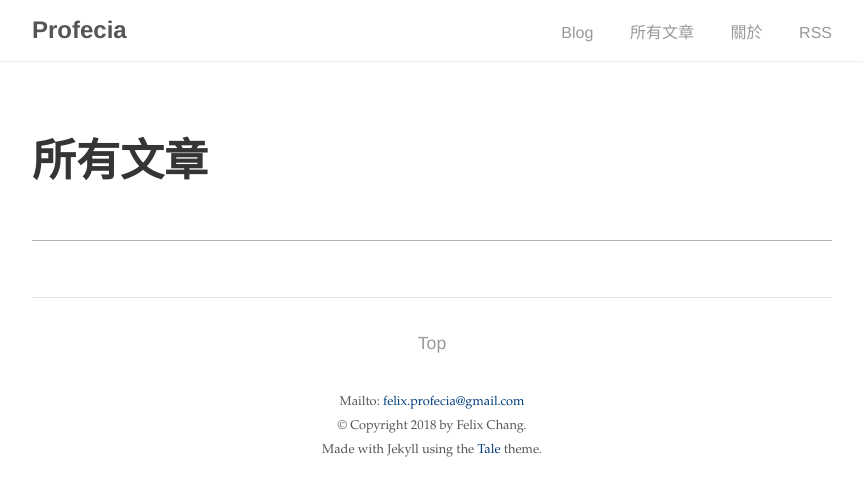
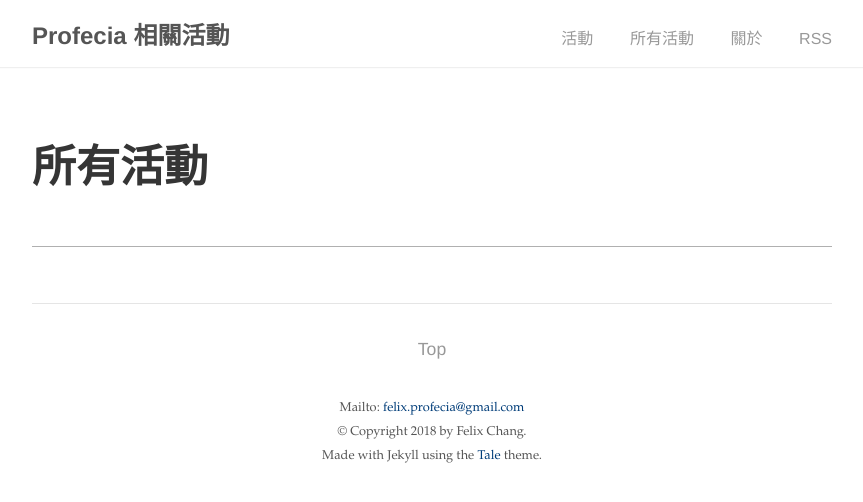
Before and after one commit to felix125/events, a Jekyll site: the page built from tags/tag.html, in a window 1280 px wide. Shown: the top 502 px of the page, without its empty margins (208-1071 px from the left). Built offline with Jekyll 4.4.1, drawn with Linux system fonts in a browser that asks for light colours.

Commit message:
slight change for the template

```diff
--- a/_config.yml
+++ b/_config.yml
@@ -13,7 +13,7 @@
 # you will see them accessed via {{ site.title }}, {{ site.email }}, and so on.
 # You can create any custom variable you would like, and they will be accessible
 # in the templates via {{ site.myvariable }}.
-title: Profecia
+title: Profecia 相關活動
 description: >- # this means to ignore newlines until "baseurl:"
   Profecia 相關活動
 baseurl: "" # the subpath of your site, e.g. /blog
--- a/_layouts/default.html
+++ b/_layouts/default.html
@@ -10,8 +10,8 @@
           <h2 class="nav-title">{{ site.title }}</h2>
         </a>
         <ul>
-            <li><a href="{{ '/' |prepend: site.baseurl }}">Blog</a></li>
-            <li><a href="{{ '/tags/tag.html' | prepend: site.baseurl }}">所有文章</a></li>
+            <li><a href="{{ '/' |prepend: site.baseurl }}">活動</a></li>
+            <li><a href="{{ '/tags/tag.html' | prepend: site.baseurl }}">所有活動</a></li>
             <li><a href="{{ '/about' | prepend: site.baseurl }}">關於</a></li>
             <li><a href="{{ '/feed.xml' }}">RSS</a></li>
         </ul>
--- a/tags/tag.html
+++ b/tags/tag.html
@@ -1,5 +1,5 @@
 ---
-title: 所有文章
+title: 所有活動
 layout: page
 ---
 
```
